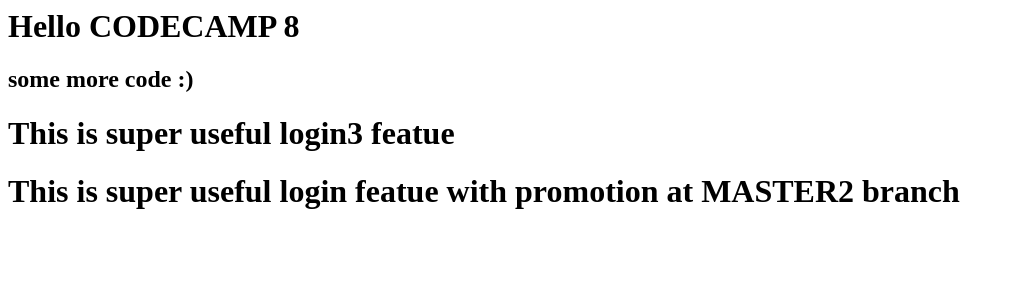
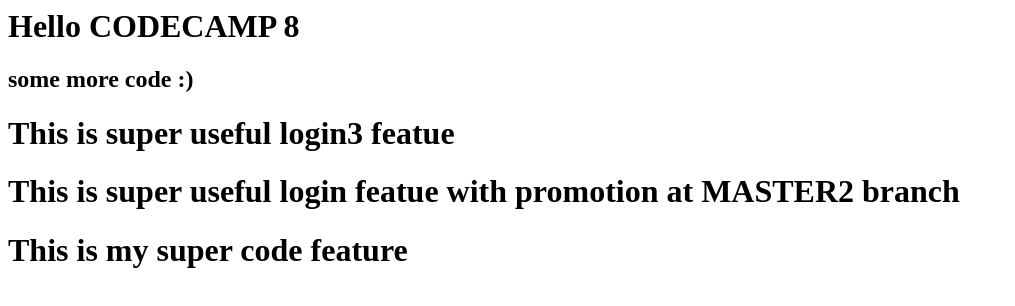
Before and after one commit to hasanbasori/learn-git-test, a plain HTML site: page index.html in a window 1280 px wide. Shown: the whole page, without its empty margins (0-1015 px from the left). Drawn offline with Linux system fonts and the light colour scheme.

Commit message:
add my feature

```diff
--- a/index.html
+++ b/index.html
@@ -3,3 +3,7 @@
 
 <h1>This is super useful login3 featue</h1>
 <h1>This is super useful login featue with promotion at MASTER2 branch</h1>
+
+
+
+<h1>This is my super code feature</h1>
```
